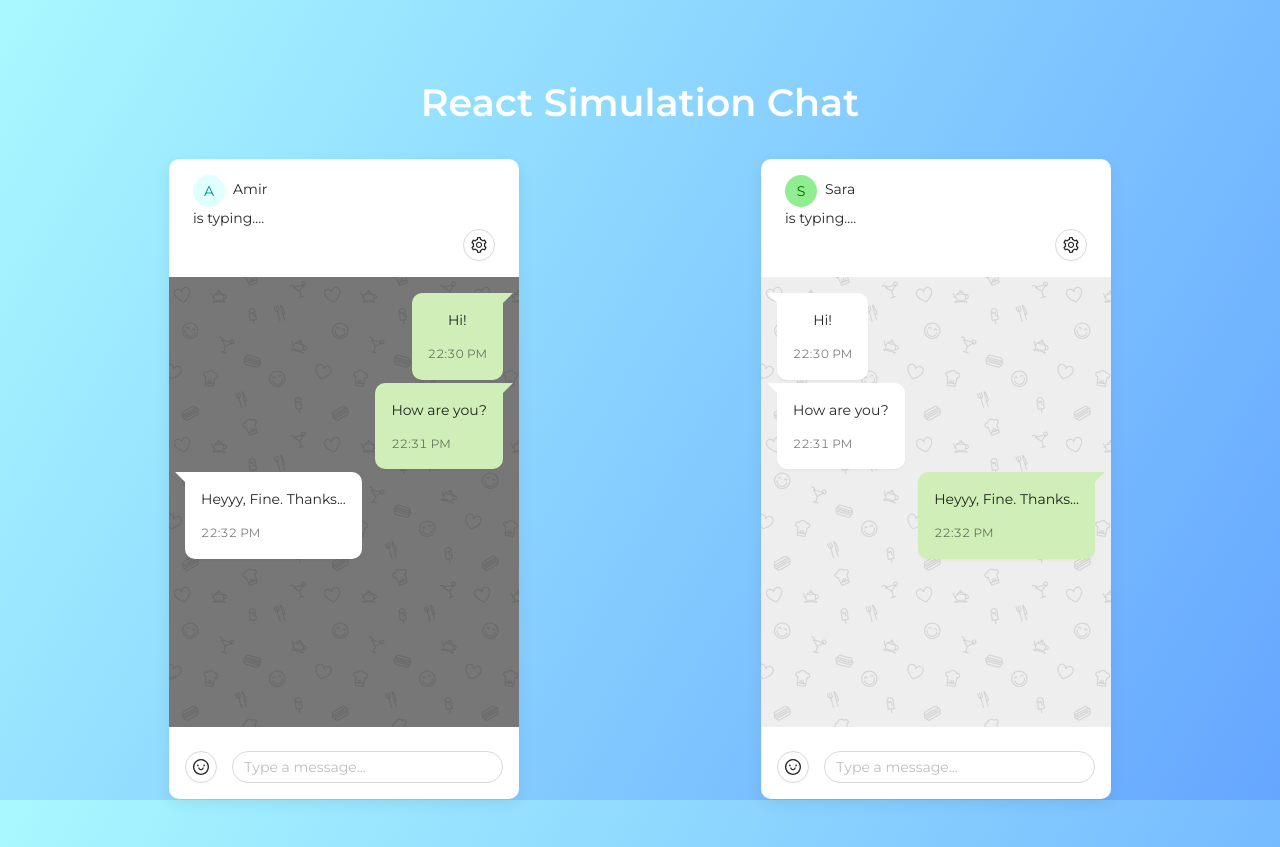
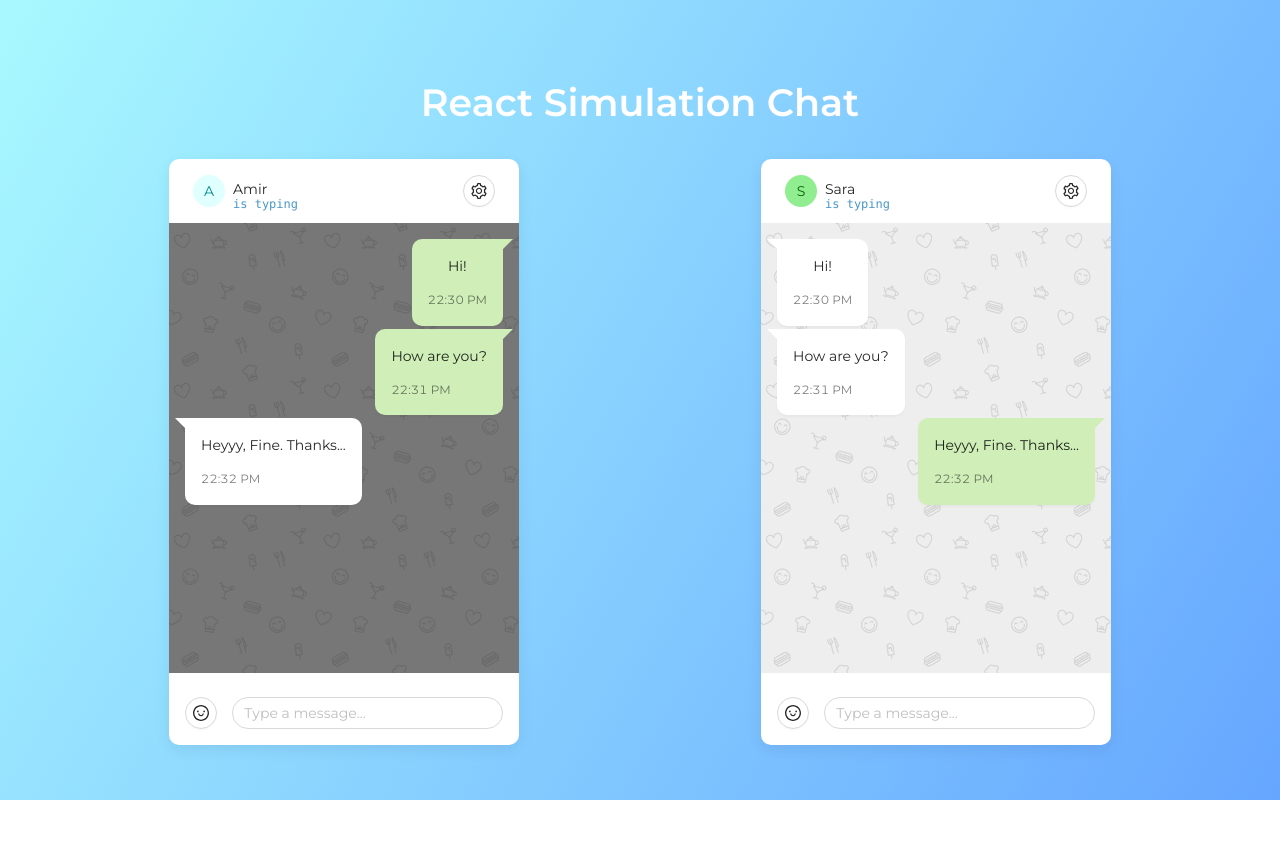
Before and after one commit to amiryxe/react-simulation-chat, a React (Create React App) app: page / in a window 1280 px wide. After the commit the page ends 800 px from the top, so only its background shows below. Built offline with nearby package versions, Linux system fonts and the light colour scheme; the HTML template or start-up script is replaced by a standard one; a web font is replaced by a local one.

Commit message:
create is typing component

```diff
--- a/src/components/elements/Typing/Typing.scss
+++ b/src/components/elements/Typing/Typing.scss
@@ -0,0 +1,38 @@
+$bg_typing: #fff;
+$text-color: #00b3ca;
+$text-length: 4;
+$animation-time: .7s;
+
+// Basic style
+.typing-wrapper {
+  font-family: 'Inconsolata', Consolas, monospace;
+	font-size: 1em;
+	color: $text-color;
+    width: 120px;
+    margin: 0;
+    font-size: 12px;
+    color: rgb(72, 152, 202);
+    position: absolute;
+    bottom: -15px;
+    left: 0;
+}
+// Typing style
+.typing {
+  position: relative;
+	&::after {
+    content: " ";
+    position: absolute;
+    right: 0;
+    width: 100%;
+    background: $bg_typing;
+    animation: typing $animation-time steps($text-length) infinite,
+      caret 1s infinite;
+  }
+}
+// Animation
+@keyframes typing {
+	to { width: 0 }
+}
+@keyframes caret {
+	50% { color: transparent }
+}
--- a/src/components/elements/Typing/index.js
+++ b/src/components/elements/Typing/index.js
@@ -3,9 +3,9 @@ import "./Typing.scss";
 
 const Typing = () => {
   return (
-    <div className="typing-wrapper">
+    <p className="typing-wrapper">
       is typing<span className="typing">....</span>
-    </div>
+    </p>
   );
 };
 
```
